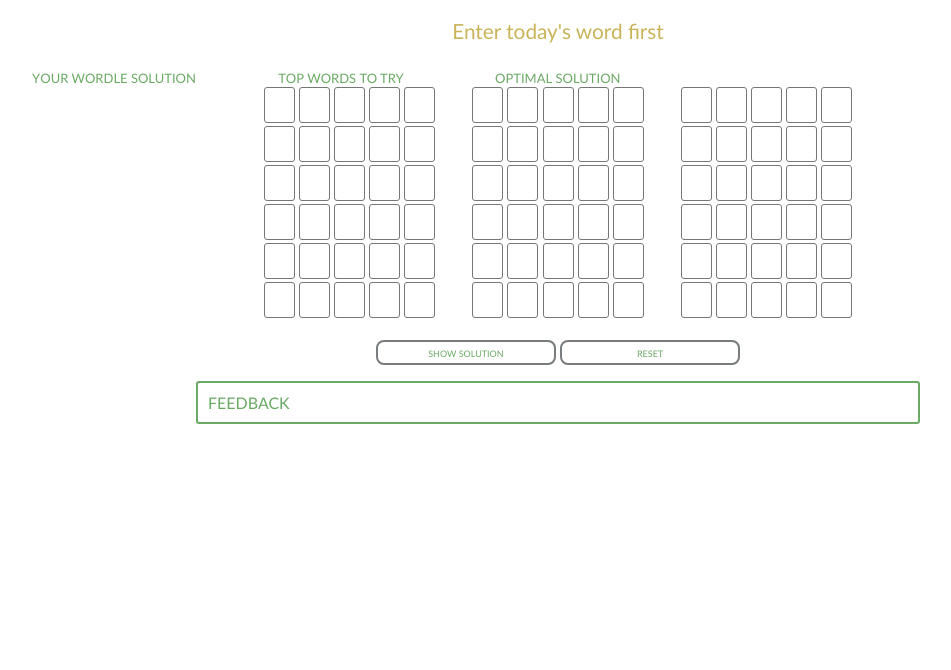
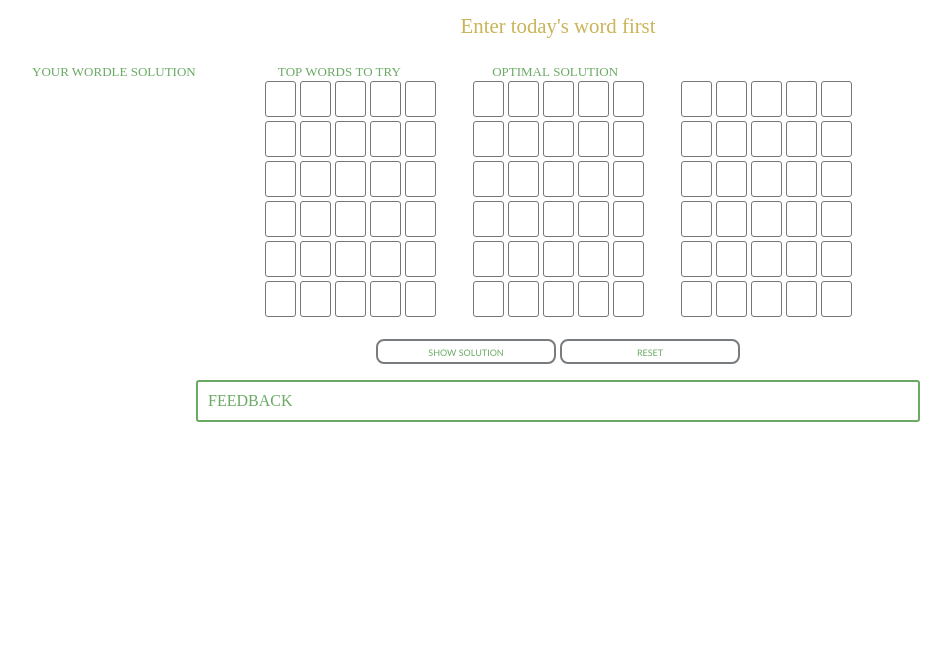
Before and after one commit to RohanTD/Reportle, a browser extension: page index.html in a window 1280 px wide. Shown: the part 130-800 px from the top of the page, without its empty margins (82-1033 px from the left). Drawn offline with Linux system fonts and the light colour scheme.

Commit message:
Update index.html
times

```diff
--- a/index.html
+++ b/index.html
@@ -15,7 +15,7 @@
   <style>
     html,
     body {
-      font-family: Candara;
+      font-family: 'Times New Roman', Times, serif;
       overflow: auto;
     }
 
```
